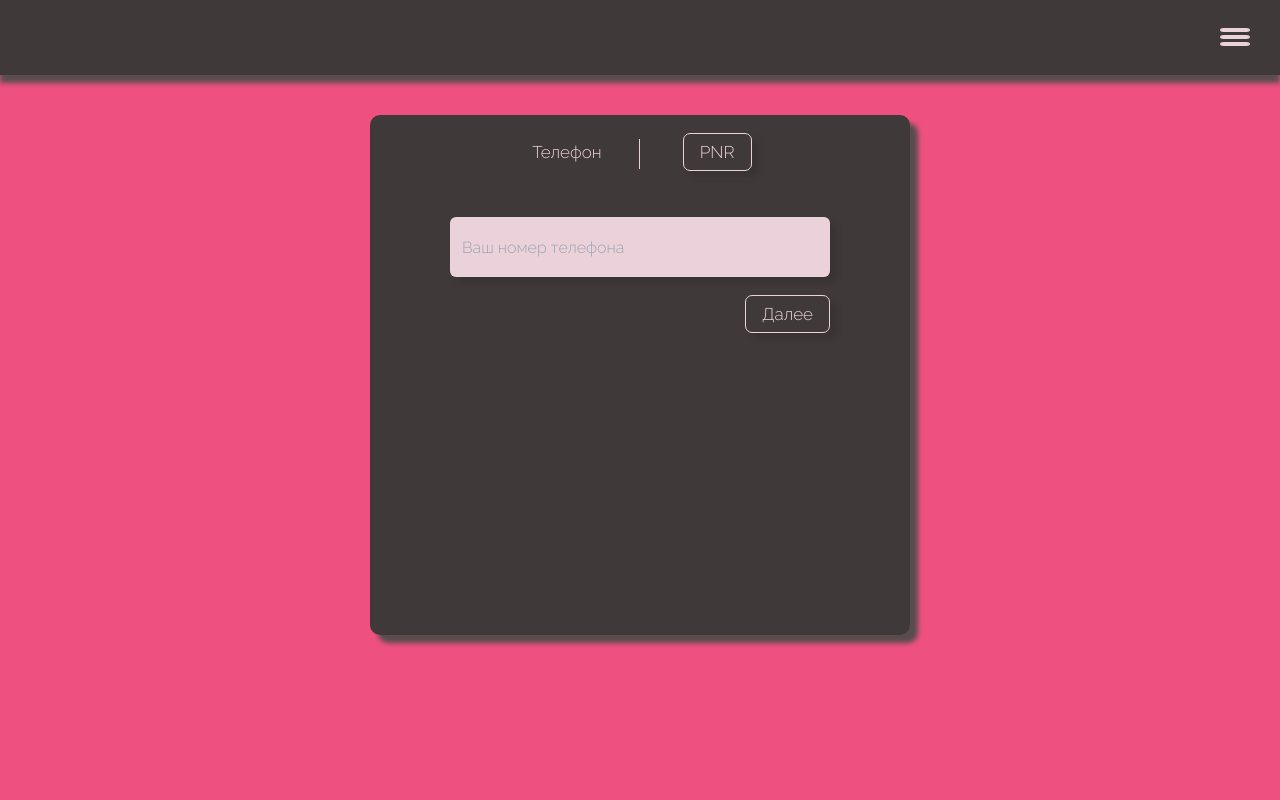
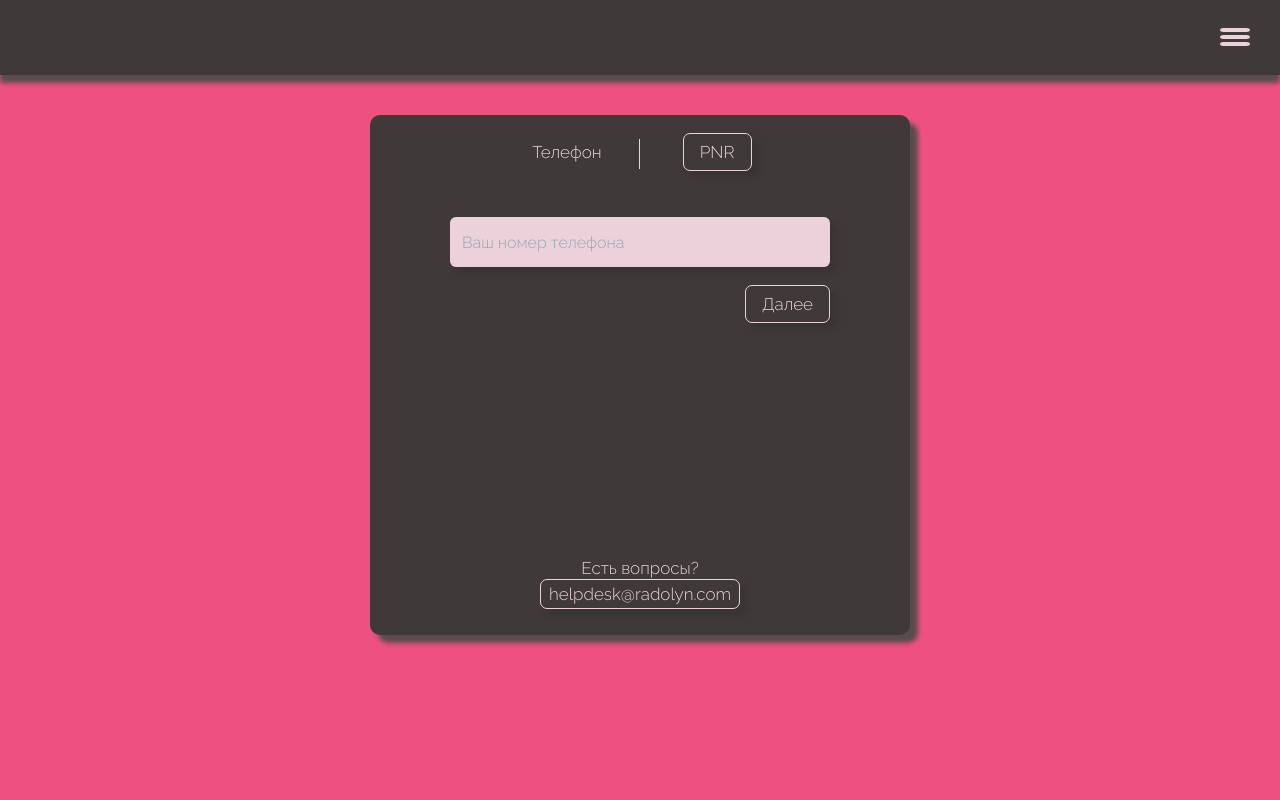
Before and after one commit to Radolyn/AviaHackReduxFrontend, a Nuxt app: page /cellphone in a window 1280 px wide. Shown: the top 800 px of the page. Built offline with nearby package versions, Linux system fonts and the light colour scheme.

Commit message:
quests button

```diff
--- a/layouts/default.css
+++ b/layouts/default.css
@@ -90,5 +90,7 @@ span {
   box-shadow: 6px 6px 5px #393434;
   outline : none;
   font-family: 'Raleway', sans-serif;
+  width : 380px;
+  height : 50px;
   @apply px-3;
 }
--- a/pages/cellphone.vue
+++ b/pages/cellphone.vue
@@ -18,12 +18,37 @@
         </div>
 
         <br><br>
-        <input placeholder="Ваш номер телефона" class='text-field' style = 'width : 380px; height : 60px;' type = 'tel'/>
+        <input placeholder="Ваш номер телефона" class='text-field' type = 'tel'/>
         <br><br>
 
         <nuxt-link to ='/' style = 'position:relative; float : right; right : 80px'>
             <span class = 'active-turner px-4 py-2'>Далее</span>
         </nuxt-link>
+
+        <br><br>
+
+        <div class='grid'>
+          <div class='row-start-1'><br></div>
+          <div class='row-start-2'><br></div>
+          <div class='row-start-3'><br></div>
+          <div class='row-start-4'><br></div>
+          <div class=' row-start-5'><br></div>
+          <div class='row-start-6'><br></div>
+          <div class=' row-start-7'><br></div>
+          <div class='row-start-8'><br></div>
+          <div class='row-start-9'><br></div>
+          <div class='row-start-10'>
+             <span>
+              Есть вопросы?
+            </span>
+          </div>
+          <div class='row-start-11'>
+            <span class = 'active-turner px-2 py-1'>
+              helpdesk@radolyn.com
+            </span>
+          </div>
+
+        </div>
 
       </div>
     </center>
--- a/pages/pnr.vue
+++ b/pages/pnr.vue
@@ -4,15 +4,15 @@
       <div class='card'>
         <br>
         <div class='grid grid-cols-7'>
-          <nuxt-link to="/cellphone" class='col-start-3 row-start-2'>
+          <nuxt-link to="/cellphone" class='col-start-3'>
             <div>
               <span class='active-turner px-2 py-2'>Телефон</span>
             </div>
           </nuxt-link>
-          <div class='col-start-4 row-start-2'>
+          <div class='col-start-4'>
             <div style='width : 1px; height : 30px; background : #EBD2DA'></div>
           </div>
-          <div class='col-start-5 row-start-2'>
+          <div class='col-start-5'>
             <div>
               <span class='px-4 py-2'>PNR</span>
             </div>
@@ -26,13 +26,38 @@
         </div>
 
         <br>
-        <input placeholder="Ваш PNR" class='text-field' style = 'width : 380px; height : 60px;' type = 'tel'/>
+        <input placeholder="Ваш PNR" class='text-field' type='tel'/>
 
         <br><br>
 
-        <nuxt-link to ='/' style = 'position:relative; float : right; right : 80px'>
-          <span class = 'active-turner px-4 py-2'>Далее</span>
+        <nuxt-link to='/' style='position:relative; float : right; right : 80px'>
+          <span class='active-turner px-4 py-2'>Далее</span>
         </nuxt-link>
+
+        <br><br>
+
+        <div class='grid'>
+          <div class='row-start-1'><br></div>
+          <div class='row-start-2'><br></div>
+          <div class='row-start-3'><br></div>
+          <div class='row-start-4'><br></div>
+          <div class=' row-start-5'><br></div>
+          <div class='row-start-6'><br></div>
+          <div class=' row-start-7'><br></div>
+          <div class='row-start-8'><br></div>
+          <div class='row-start-9'><br></div>
+          <div class='row-start-10'>
+             <span>
+              Есть вопросы?
+            </span>
+          </div>
+          <div class='row-start-11'>
+            <span class = 'active-turner px-2 py-1'>
+              helpdesk@radolyn.com
+            </span>
+          </div>
+
+        </div>
 
       </div>
     </center>
```
